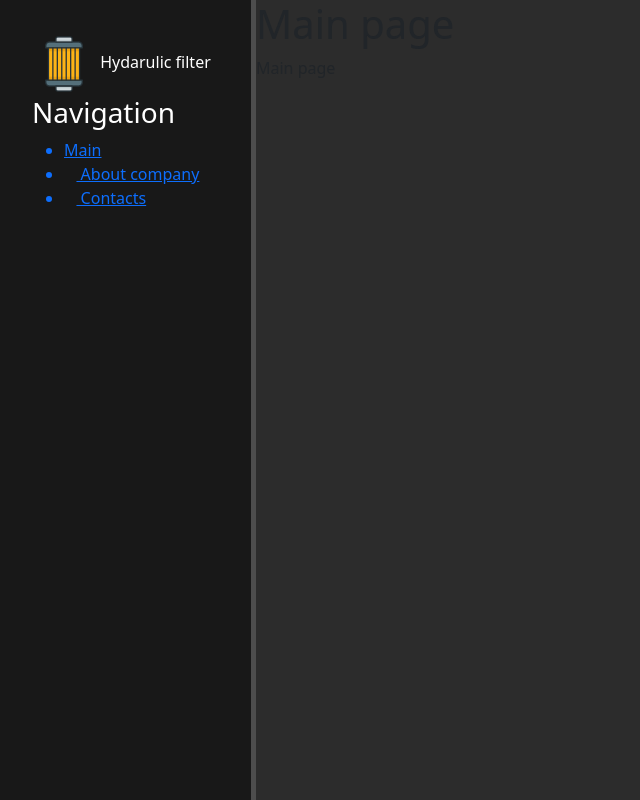
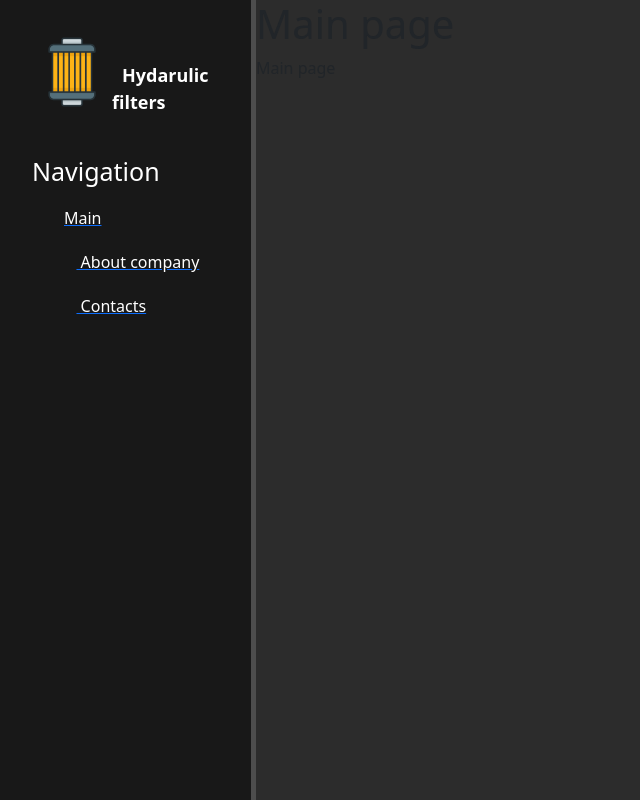
Before and after one commit to Dmitry-pytho/webapp, a Django app: page / in a window 1280 px wide. Shown: the whole page, without its empty margins (0-640 px from the left). Run offline with Django 4.2, Linux system fonts and the light colour scheme; some libraries are stand-ins or nearby versions.

Commit message:
декор левой панели

```diff
--- a/itproger/main/static/main/css/main.css
+++ b/itproger/main/static/main/css/main.css
@@ -12,3 +12,38 @@ aside {
     color: #fff;
     border-right: 5px solid #4d4d4d;
 }
+
+aside img {
+    width: 80px;
+    float: left;
+}
+
+aside .logo {
+    font-size: 18px;
+    margin-left: 10px;
+    font-weight: bold;
+    position: relative;
+    top: 30px;
+}
+
+aside h3 {
+    margin-top: 70px;
+    font-size: 25px;
+}
+
+aside ul {
+    list-style: none;
+}
+
+aside ul li {
+    color: #fff;
+    display: block;
+    margin-top: 20px;
+    transition: all .6s ease;
+}
+
+aside ul li:hover, aside ul a:hover {
+    color: #eb5959;
+    text-decoration: none;
+    transform: scale(1.05);
+}
--- a/itproger/main/templates/main/layout.html
+++ b/itproger/main/templates/main/layout.html
@@ -16,8 +16,8 @@
 </head>
 <body>
     <aside>
-        <img src="{% static 'main/img/filter_64.png' %}" alt="logo">
-        <span class="logo">Hydarulic filter</span>
+        <img src="{% static 'main/img/filter_2.png' %}" alt="logo">
+        <span class="logo">Hydarulic filters</span>
         <h3>Navigation</h3>
         <ul>
             <a href=""><li>Main</li></a>
```
Also changed, not shown: itproger/main/static/main/img/filter_2.png (renamed from itproger/main/static/main/img/filter (2).png).
